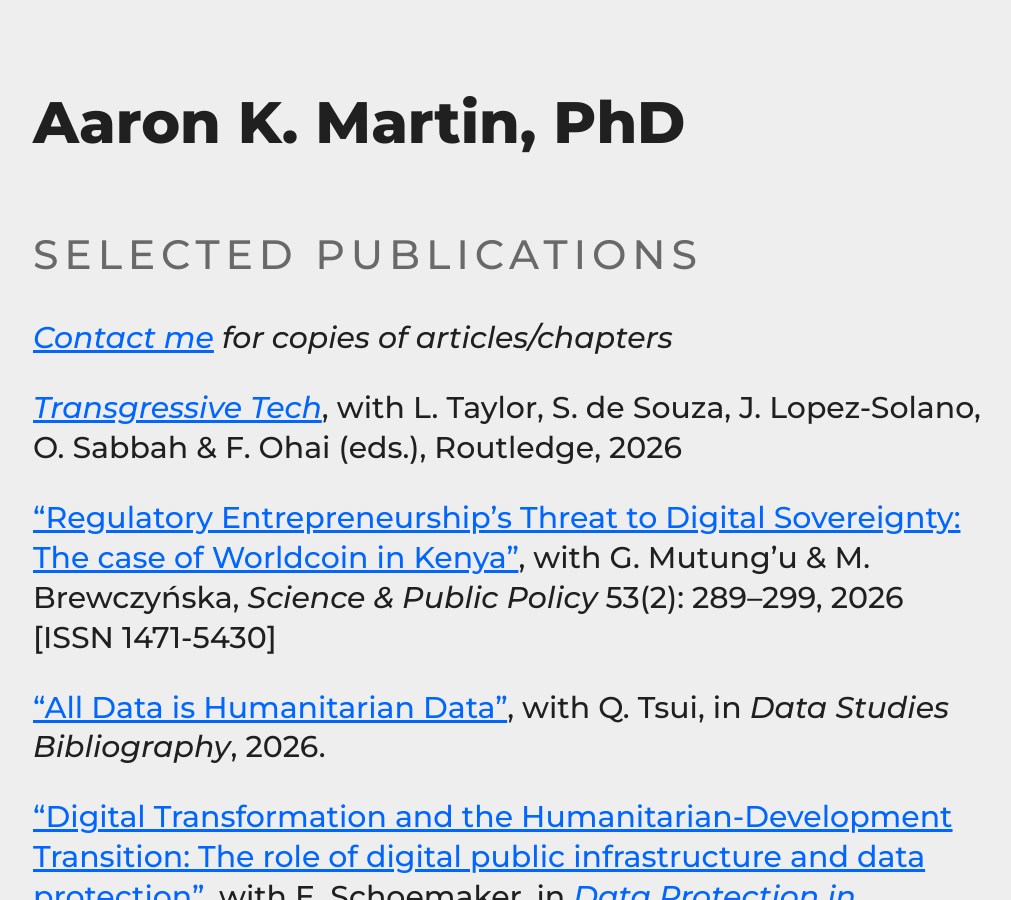
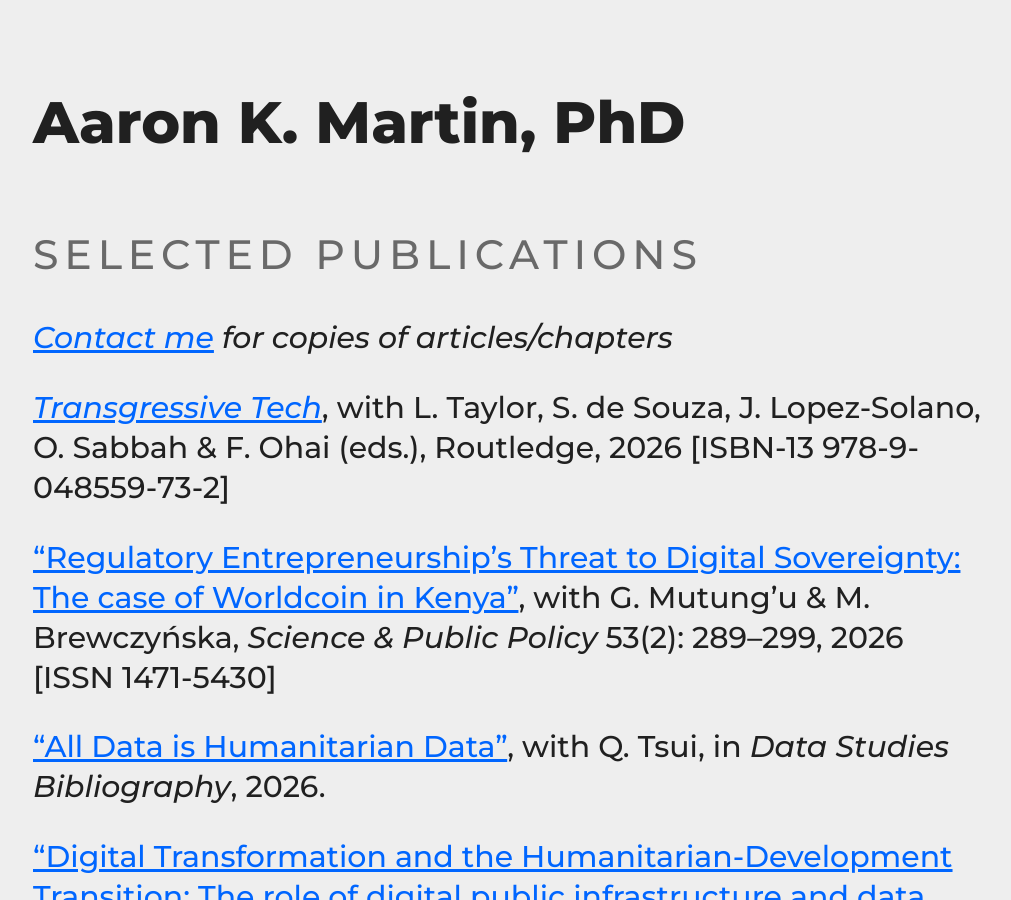
Before and after one commit to haroonalrasheed/641a, a Jekyll site: the page built from selected-publications/index.md, in a window 1280 px wide and 900 px high. Shown: the whole window, without its empty margins (131-1142 px from the left). Built offline with Jekyll 4.4.1, drawn with Linux system fonts in a browser that asks for light colours.

Commit message:
Update index.md

```diff
--- a/selected-publications/index.md
+++ b/selected-publications/index.md
@@ -12,7 +12,7 @@ _[Contact me](mailto:a.k.martin@alumni.lse.ac.uk) for copies of articles/chapter
 
 <!-- "Data Ethics", with Q. Tsui, in _Elgar Concise Encyclopedia on Privacy and Data Protection Law_, edited by G. Gonzales Fuster & F. Bieker, Edward Elgar, forthcoming -->
 
-[_Transgressive Tech_](https://doi.org/10.4324/9781003708551), with L. Taylor, S. de Souza, J. Lopez-Solano, O. Sabbah & F. Ohai (eds.), Routledge, 2026
+[_Transgressive Tech_](https://doi.org/10.4324/9781003708551), with L. Taylor, S. de Souza, J. Lopez-Solano, O. Sabbah & F. Ohai (eds.), Routledge, 2026 [ISBN-13 978-9-048559-73-2]
 
 ["Regulatory Entrepreneurship’s Threat to Digital Sovereignty: The case of Worldcoin in Kenya"](https://doi.org/10.1093/scipol/scag010), with G. Mutung'u & M. Brewczyńska, _Science & Public Policy_ 53(2): 289–299, 2026 [ISSN 1471-5430]
 
```
